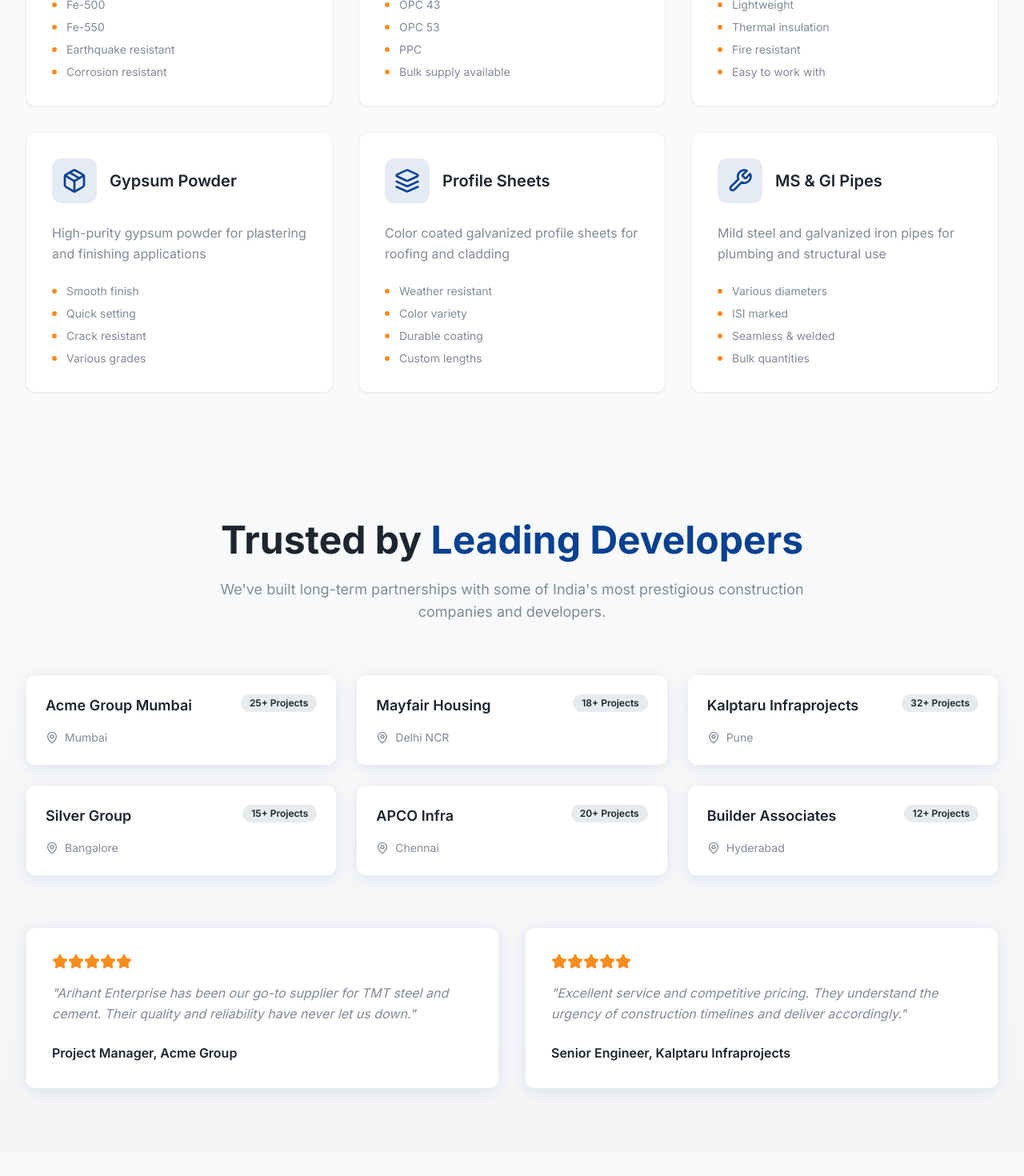
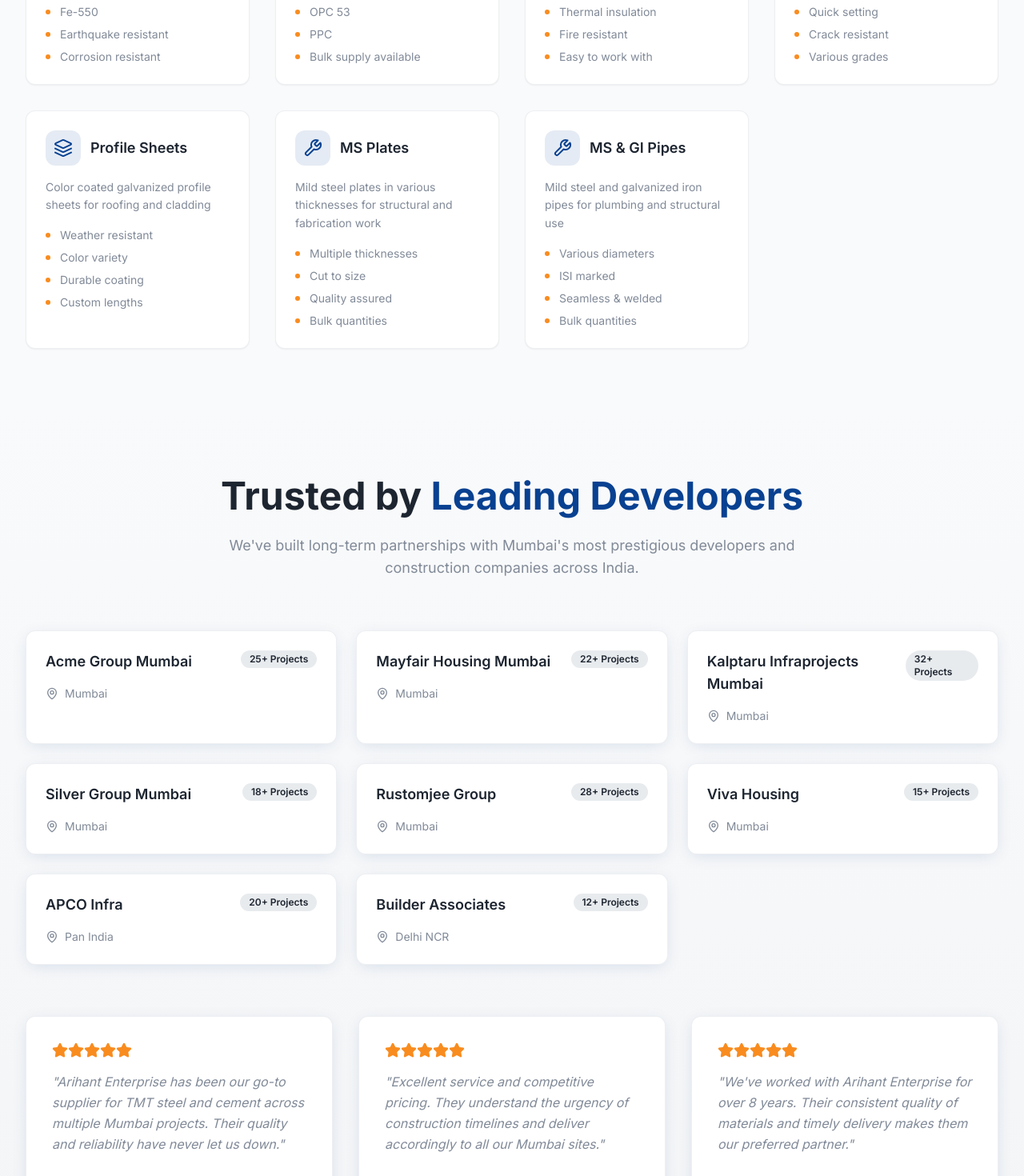
Before and after one commit to piyusharihant9/arihant-builders-hub, a React (Vite) app: page / in a window 1280 px wide. Shown: the part 1980-3450 px from the top of the page at 80% size. Built offline with nearby package versions, Linux system fonts and the light colour scheme.

Commit message:
Add more clients to website

```diff
--- a/src/components/ClientsSection.tsx
+++ b/src/components/ClientsSection.tsx
@@ -4,22 +4,29 @@ import { Star, MapPin } from "lucide-react";
 const ClientsSection = () => {
   const clients = [
     { name: "Acme Group Mumbai", location: "Mumbai", projects: "25+" },
-    { name: "Mayfair Housing", location: "Delhi NCR", projects: "18+" },
-    { name: "Kalptaru Infraprojects", location: "Pune", projects: "32+" },
-    { name: "Silver Group", location: "Bangalore", projects: "15+" },
-    { name: "APCO Infra", location: "Chennai", projects: "20+" },
-    { name: "Builder Associates", location: "Hyderabad", projects: "12+" },
+    { name: "Mayfair Housing Mumbai", location: "Mumbai", projects: "22+" },
+    { name: "Kalptaru Infraprojects Mumbai", location: "Mumbai", projects: "32+" },
+    { name: "Silver Group Mumbai", location: "Mumbai", projects: "18+" },
+    { name: "Rustomjee Group", location: "Mumbai", projects: "28+" },
+    { name: "Viva Housing", location: "Mumbai", projects: "15+" },
+    { name: "APCO Infra", location: "Pan India", projects: "20+" },
+    { name: "Builder Associates", location: "Delhi NCR", projects: "12+" },
   ];
 
   const testimonials = [
     {
-      text: "Arihant Enterprise has been our go-to supplier for TMT steel and cement. Their quality and reliability have never let us down.",
-      client: "Project Manager, Acme Group",
+      text: "Arihant Enterprise has been our go-to supplier for TMT steel and cement across multiple Mumbai projects. Their quality and reliability have never let us down.",
+      client: "Project Manager, Acme Group Mumbai",
       rating: 5
     },
     {
-      text: "Excellent service and competitive pricing. They understand the urgency of construction timelines and deliver accordingly.",
-      client: "Senior Engineer, Kalptaru Infraprojects",
+      text: "Excellent service and competitive pricing. They understand the urgency of construction timelines and deliver accordingly to all our Mumbai sites.",
+      client: "Senior Engineer, Kalptaru Infraprojects Mumbai",
+      rating: 5
+    },
+    {
+      text: "We've worked with Arihant Enterprise for over 8 years. Their consistent quality of materials and timely delivery makes them our preferred partner.",
+      client: "Construction Head, Rustomjee Group",
       rating: 5
     }
   ];
@@ -32,8 +39,8 @@ const ClientsSection = () => {
             Trusted by <span className="text-construction-blue">Leading Developers</span>
           </h2>
           <p className="text-lg text-muted-foreground max-w-3xl mx-auto">
-            We've built long-term partnerships with some of India's most prestigious
-            construction companies and developers.
+            We've built long-term partnerships with Mumbai's most prestigious developers
+            and construction companies across India.
           </p>
         </div>
 
@@ -59,7 +66,7 @@ const ClientsSection = () => {
         </div>
 
         {/* Testimonials */}
-        <div className="grid grid-cols-1 md:grid-cols-2 gap-8">
+        <div className="grid grid-cols-1 lg:grid-cols-3 gap-8">
           {testimonials.map((testimonial, index) => (
             <div
               key={index}
--- a/src/components/Footer.tsx
+++ b/src/components/Footer.tsx
@@ -40,6 +40,7 @@ const Footer = () => {
               <li>AAC Blocks</li>
               <li>Gypsum Powder</li>
               <li>Profile Sheets</li>
+              <li>MS Plates</li>
               <li>MS & GI Pipes</li>
             </ul>
           </div>
--- a/src/components/ProductsSection.tsx
+++ b/src/components/ProductsSection.tsx
@@ -42,6 +42,12 @@ const ProductsSection = () => {
     },
     {
       icon: Wrench,
+      name: "MS Plates",
+      description: "Mild steel plates in various thicknesses for structural and fabrication work",
+      features: ["Multiple thicknesses", "Cut to size", "Quality assured", "Bulk quantities"]
+    },
+    {
+      icon: Wrench,
       name: "MS & GI Pipes",
       description: "Mild steel and galvanized iron pipes for plumbing and structural use",
       features: ["Various diameters", "ISI marked", "Seamless & welded", "Bulk quantities"]
@@ -61,18 +67,18 @@ const ProductsSection = () => {
           </p>
         </div>
 
-        <div className="grid grid-cols-1 md:grid-cols-2 lg:grid-cols-3 gap-8">
+        <div className="grid grid-cols-1 md:grid-cols-2 lg:grid-cols-3 xl:grid-cols-4 gap-8">
           {products.map((product, index) => (
             <Card key={index} className="group hover:shadow-card transition-all duration-300 border-border/50">
-              <CardContent className="p-8">
-                <div className="flex items-center mb-6">
-                  <div className="bg-construction-blue/10 p-3 rounded-xl mr-4">
-                    <product.icon className="h-8 w-8 text-construction-blue" />
+              <CardContent className="p-6">
+                <div className="flex items-center mb-4">
+                  <div className="bg-construction-blue/10 p-2.5 rounded-xl mr-3">
+                    <product.icon className="h-6 w-6 text-construction-blue" />
                   </div>
-                  <h3 className="text-xl font-semibold text-foreground">{product.name}</h3>
+                  <h3 className="text-lg font-semibold text-foreground">{product.name}</h3>
                 </div>
 
-                <p className="text-muted-foreground mb-6 leading-relaxed">
+                <p className="text-muted-foreground mb-4 text-sm leading-relaxed">
                   {product.description}
                 </p>
 
```
